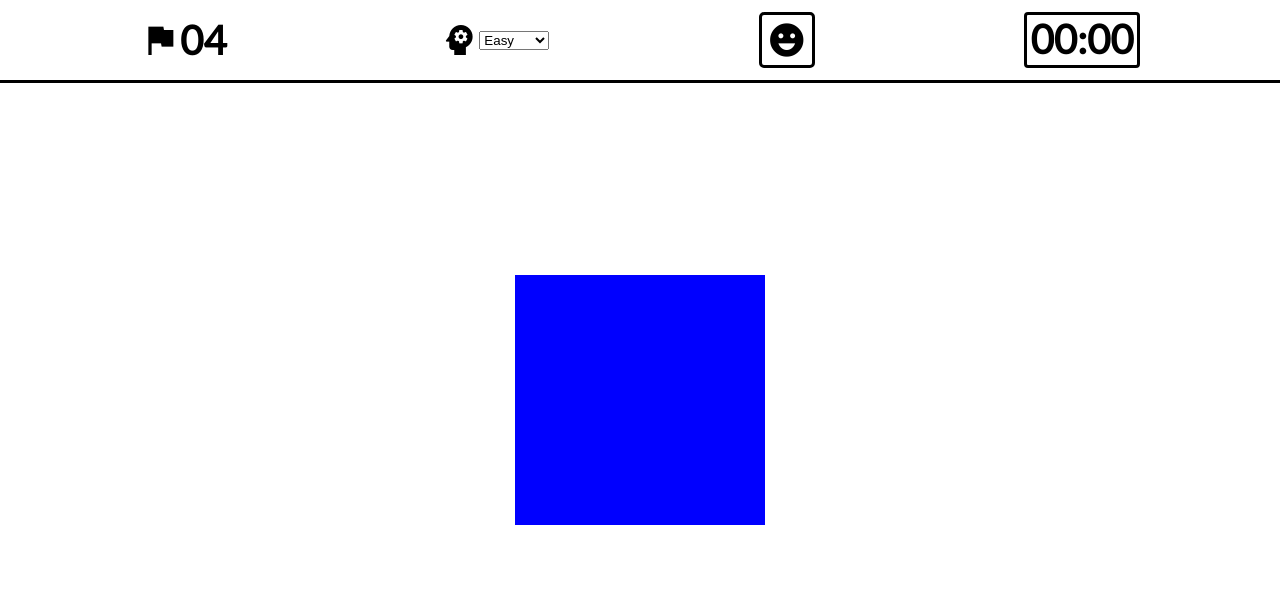
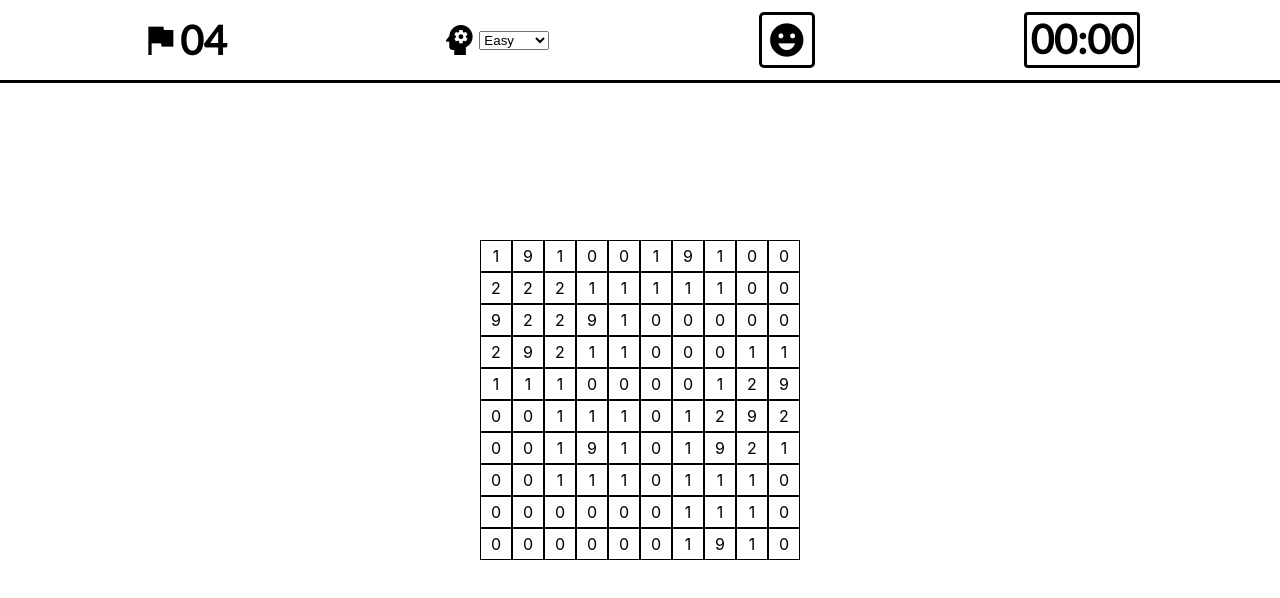
Before and after one commit to TheTeck/Minesweeper2, a React (Create React App) app: page / in a window 1280 px wide. Shown: the top 598 px of the page. Built offline with nearby package versions, Linux system fonts and the light colour scheme.

Commit message:
Create the basis for the Cell component and map the board game with it

```diff
--- /dev/null
+++ b/src/Components/Cell/Cell.jsx
@@ -0,0 +1,17 @@
+import React from 'react';
+
+import './Cell.scss';
+
+export default function Cell (props) {
+    return (
+        <div
+            id="cell-container"
+            style={{
+                width: `${props.size}px`,
+                height: `${props.size}px`
+            }}
+        >
+            <div className="cell-data">{props.cell.value}</div>
+        </div>
+    )
+}
--- /dev/null
+++ b/src/Components/Cell/Cell.scss
@@ -0,0 +1,6 @@
+#cell-container {
+  display: flex;
+  justify-content: center;
+  align-items: center;
+  border: 1px solid black;
+}
--- a/src/Components/GameBoard/GameBoard.jsx
+++ b/src/Components/GameBoard/GameBoard.jsx
@@ -1,9 +1,10 @@
 import React, { useState } from 'react';
 
+import Cell from '../Cell/Cell';
 import './GameBoard.scss';
 
 
-class Cell {
+class CellData {
     constructor (x, y) {
         this.x = x;
         this.y = y;
@@ -15,17 +16,17 @@ class Cell {
     flag() {
         if(this.flagged) {
             this.flagged = false;
-            Cell.flaggedCount--;
+            CellData.flaggedCount--;
         } else {
             this.flagged = true;
-            Cell.flaggedCount++;
+            CellData.flaggedCount++;
         }
     }
 
     expose() {
         if (!this.exposed) {
             this.exposed = true;
-            Cell.exposedCount++;
+            CellData.exposedCount++;
         }
     }
 }
@@ -35,7 +36,7 @@ export default function GameBoard (props) {
 
     const [board, setBoard] = useState(generateGameArray(props.game.x, props.game.y));
 
-    const cellWidth = 25;
+    const cellSize = 30;
 
 
 
@@ -46,7 +47,7 @@ export default function GameBoard (props) {
             gameboard[j] = new Array(x);
 
             for (let i = 0; i < x; i++) {
-                let newCell = new Cell(i, j);
+                let newCell = new CellData(i, j);
                 gameboard[j][i] = newCell;
             }
         }
@@ -110,11 +111,23 @@ export default function GameBoard (props) {
             <div
                 id="gameboard-area"
                 style={{
-                    width: `${props.game.x * cellWidth}px`,
-                    height: `${props.game.y * cellWidth}px`
+                    width: `${props.game.x * (cellSize + 2)}px`,
+                    height: `${props.game.y * (cellSize + 2)}px`
                 }}
             >
-             {/* Map the array to the screen */}
+            {
+                board.map((row, indexY) => {
+                    return (
+                        <div>
+                            {
+                                row.map((col, indexX) => {
+                                    return <Cell key={indexX} cell={col} size={cellSize} />
+                                })
+                            }
+                        </div>
+                    )
+                })
+            }
             </div>
         </div>
     )
--- a/src/Components/GameBoard/GameBoard.scss
+++ b/src/Components/GameBoard/GameBoard.scss
@@ -11,5 +11,5 @@
 }
 
 #gameboard-area {
-  background-color: blue;
+  display: flex;
 }
--- /dev/null
+++ b/src/Scss/_variables.scss
@@ -0,0 +1 @@
+$cell-size: 25px;
```
